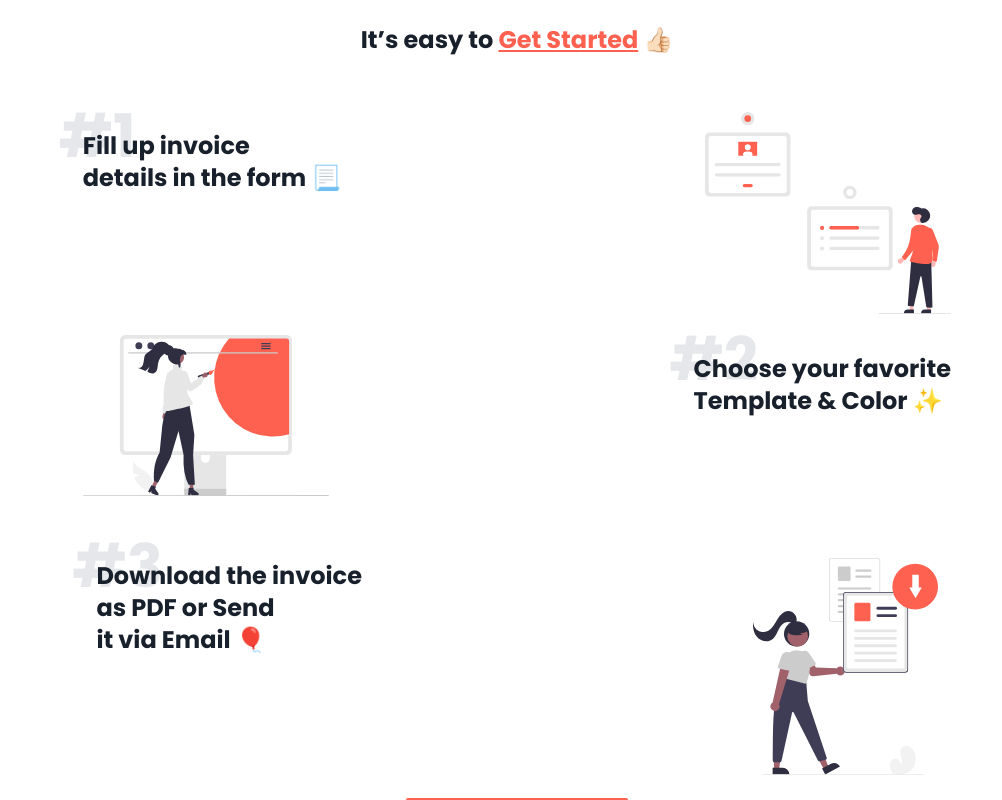
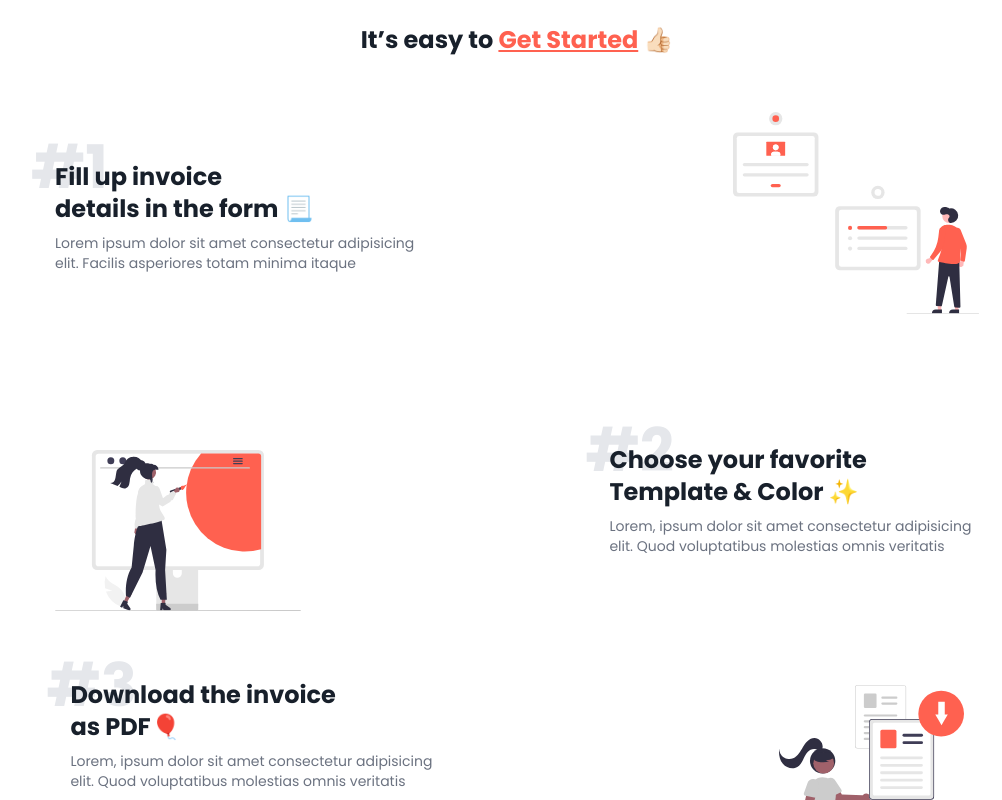
Before and after one commit to rohitdhas/invoicer, a Next.js app: page / in a window 1280 px wide. Shown: the part 1220-2020 px from the top of the page, without its empty margins (123-1125 px from the left). Built offline with nearby package versions, Linux system fonts and the light colour scheme.

Commit message:
responsive design

```diff
--- a/pages/index.js
+++ b/pages/index.js
@@ -14,12 +14,14 @@
       </Head>
       <main>
         {/* Hero Section */}
+        {/* <div className="grid grid-cols-2 align items-center justify-items-center px-4 md:px-0 overflow-hidden relative h-screen"> */}
         <div className="flex md:justify-start justify-center align items-center px-4 md:px-0 md:pl-[8%] overflow-hidden relative h-screen">
           <div className="md:text-left text-center">
             <div className="text-black">
               <h2 className="xl:text-6xl md:text-5xl text-4xl font-bold sm:leading-snug md:leading-snug lg:leading-snug xl:leading-snug">
-                <p>Invoice Generation</p>
-                <p>Made Easy ✅</p>
+                Invoice Generation
+                <br />
+                Made Easy ✅
               </h2>
               <p className="font-medium text-gray-500 mt-5 mb-8">
                 <p>Create Beautifully ✨ Designed Invoice with our</p>
@@ -85,47 +87,60 @@
             <span className="underline text-primary-400">Get Started</span> 👍🏻
           </h3>
           <div>
-            <div className="flex flex-col justify-center md:flex-row md:justify-around align items-center mb-[30%] mt-[10%] md:mt-6 md:mb-[10%]">
-              <div className="relative">
+            <div className="flex flex-col justify-center md:flex-row md:justify-around align items-center mb-[20%] mt-[10%] md:mt-6 md:mb-[10%]">
+              <div className="relative w-[90%] text-center md:text-left md:w-[30%]">
                 <span className="text-5xl md:text-6xl font-bold text-gray-200 absolute -left-6 -top-6 z-[-1]">
                   #1
                 </span>
-                <p className="text-xl md:text-2xl font-bold text-black">
-                  <p>Fill up invoice</p>
-                  <p>details in the form 📃</p>
-                </p>
+                <div>
+                  <h2 className="text-xl md:text-2xl font-bold text-black">
+                    Fill up invoice <br />
+                    details in the form 📃
+                  </h2>
+                  <p className="text-sm text-gray-500 mt-2">
+                    Lorem ipsum dolor sit amet consectetur adipisicing elit.
+                    Facilis asperiores totam minima itaque
+                  </p>
+                </div>
               </div>
-              <div className="h-[100px] w-[70%] md:w-[20%] my-6 md:my-0 rounded-sm">
+              <div className="w-[70%] md:w-[20%] my-6 md:my-0">
                 <Image src={FormImg} alt="Form Img" className="h-full w-full" />
               </div>
             </div>
             <div className="flex flex-col-reverse justify-center md:flex-row md:justify-around align items-center mb-[30%] mt-[10%] md:mt-6 md:mb-[10%]">
-              <div className="h-[100px] w-[70%] md:w-[20%] my-6 md:my-0 rounded-sm">
-                <Image
-                  src={TemplateImg}
-                  alt="Template Img"
-                  className="h-full w-full"
-                />
+              <div className="h-[100px] w-[70%] md:w-[20%] my-6 md:my-0">
+                <Image src={TemplateImg} alt="Template Img" />
               </div>
-              <div className="relative">
+              <div className="relative w-[90%] text-center md:text-left md:w-[30%]">
                 <span className="text-5xl md:text-6xl font-bold text-gray-200 absolute -left-6 -top-6 z-[-1]">
                   #2
                 </span>
-                <p className="text-xl md:text-2xl font-bold text-black">
-                  <p>Choose your favorite</p>
-                  <p>Template & Color ✨</p>
-                </p>
+                <div>
+                  <p className="text-xl md:text-2xl font-bold text-black">
+                    Choose your favorite
+                    <br />
+                    Template & Color ✨
+                  </p>
+                  <p className="text-sm text-gray-500 mt-2">
+                    Lorem, ipsum dolor sit amet consectetur adipisicing elit.
+                    Quod voluptatibus molestias omnis veritatis
+                  </p>
+                </div>
               </div>
             </div>
             <div className="flex flex-col justify-center md:flex-row md:justify-around align items-center mb-[30%] mt-[10%] md:mt-6 md:mb-[10%]">
-              <div className="relative">
+              <div className="relative w-[90%] text-center md:text-left md:w-[30%]">
                 <span className="text-5xl md:text-6xl font-bold text-gray-200 absolute -left-6 -top-6 z-[-1]">
                   #3
                 </span>
                 <p className="text-xl md:text-2xl font-bold text-black">
-                  <p>Download the invoice</p>
-                  <p>as PDF or Send</p>
-                  <p>it via Email 🎈</p>
+                  Download the invoice
+                  <br />
+                  as PDF🎈
+                </p>
+                <p className="text-sm text-gray-500 mt-2">
+                  Lorem, ipsum dolor sit amet consectetur adipisicing elit. Quod
+                  voluptatibus molestias omnis veritatis
                 </p>
               </div>
               <div className="h-[100px] w-[50%] md:w-[15%] my-6 md:my-0 rounded-sm">
```
